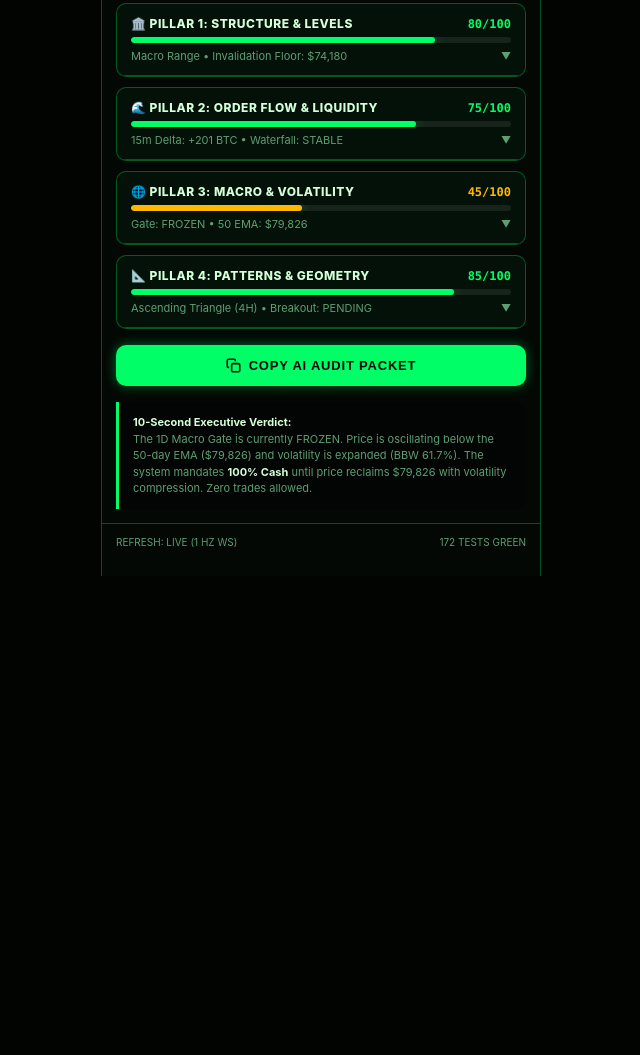
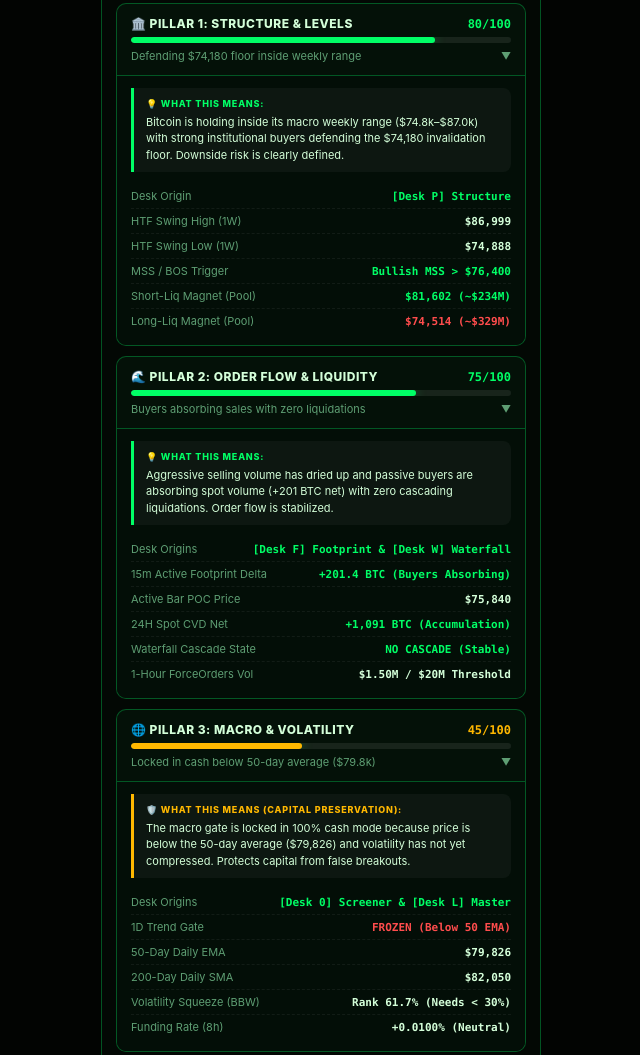
Before and after one commit to aikeluargalee-tech/btc-swing-engine, a plain HTML site: page ui/mobile_cockpit/index.html in a window 1280 px wide. Shown: the part 738-1793 px from the top of the page, without its empty margins (319-959 px from the left). Before the commit the page ends 1314 px from the top, so only its background shows below. Drawn offline with Linux system fonts and the light colour scheme.

Commit message:
feat(mobile): add plain-English institutional summaries and quick previews to all 4 confluence pillars

```diff
--- a/ui/mobile_cockpit/index.html
+++ b/ui/mobile_cockpit/index.html
@@ -573,6 +573,28 @@
       color: var(--primary);
     }
 
+    .pillar-plain-english-box {
+      margin-bottom: 12px;
+      padding: 9px 12px;
+      background: rgba(255, 255, 255, 0.04);
+      border-left: 3px solid var(--primary);
+      border-radius: 0 8px 8px 0;
+      font-size: 11px;
+      line-height: 1.5;
+      color: var(--text-main);
+      display: flex;
+      flex-direction: column;
+      gap: 3px;
+    }
+
+    .plain-english-tag {
+      font-size: 9px;
+      font-weight: 800;
+      letter-spacing: 0.8px;
+      color: var(--primary);
+      text-transform: uppercase;
+    }
+
     .pillar-details-drawer {
       max-height: 0;
       overflow: hidden;
@@ -582,7 +604,29 @@
       padding: 0 14px;
     }
 
-    .pillar-accordion.open .pillar-details-drawer {
+    .pillar-accordion.open .pillar-plain-english-box {
+      margin-bottom: 12px;
+      padding: 9px 12px;
+      background: rgba(255, 255, 255, 0.04);
+      border-left: 3px solid var(--primary);
+      border-radius: 0 8px 8px 0;
+      font-size: 11px;
+      line-height: 1.5;
+      color: var(--text-main);
+      display: flex;
+      flex-direction: column;
+      gap: 3px;
+    }
+
+    .plain-english-tag {
+      font-size: 9px;
+      font-weight: 800;
+      letter-spacing: 0.8px;
+      color: var(--primary);
+      text-transform: uppercase;
+    }
+
+    .pillar-details-drawer {
       max-height: 400px;
       padding: 12px 14px;
     }
@@ -857,11 +901,15 @@
           <div class="progress-bar-fill" id="p1-bar" style="width: 80%;"></div>
         </div>
         <div class="pillar-preview-subtext">
-          <span id="p1-preview">Macro Range • Invalidation Floor: $74,180</span>
+          <span id="p1-preview">Defending $74,180 floor inside weekly range</span>
           <span class="chevron">▼</span>
         </div>
       </div>
       <div class="pillar-details-drawer">
+        <div class="pillar-plain-english-box">
+          <span class="plain-english-tag">💡 WHAT THIS MEANS:</span>
+          <span>Bitcoin is holding inside its macro weekly range ($74.8k–$87.0k) with strong institutional buyers defending the $74,180 invalidation floor. Downside risk is clearly defined.</span>
+        </div>
         <div class="detail-item-row">
           <span class="detail-k">Desk Origin</span>
           <span class="detail-v hi">[Desk P] Structure</span>
@@ -902,11 +950,15 @@
           <div class="progress-bar-fill" id="p2-bar" style="width: 75%;"></div>
         </div>
         <div class="pillar-preview-subtext">
-          <span id="p2-preview">15m Delta: +201 BTC • Waterfall: STABLE</span>
+          <span id="p2-preview">Buyers absorbing sales with zero liquidations</span>
           <span class="chevron">▼</span>
         </div>
       </div>
       <div class="pillar-details-drawer">
+        <div class="pillar-plain-english-box">
+          <span class="plain-english-tag">💡 WHAT THIS MEANS:</span>
+          <span>Aggressive selling volume has dried up and passive buyers are absorbing spot volume (+201 BTC net) with zero cascading liquidations. Order flow is stabilized.</span>
+        </div>
         <div class="detail-item-row">
           <span class="detail-k">Desk Origins</span>
           <span class="detail-v hi">[Desk F] Footprint & [Desk W] Waterfall</span>
@@ -947,11 +999,15 @@
           <div class="progress-bar-fill" id="p3-bar" style="width: 45%; background: var(--warning);"></div>
         </div>
         <div class="pillar-preview-subtext">
-          <span id="p3-preview">Gate: FROZEN • 50 EMA: $79,826</span>
+          <span id="p3-preview">Locked in cash below 50-day average ($79.8k)</span>
           <span class="chevron">▼</span>
         </div>
       </div>
       <div class="pillar-details-drawer">
+        <div class="pillar-plain-english-box" style="border-left-color: var(--warning);">
+          <span class="plain-english-tag" style="color: var(--warning);">🛡️ WHAT THIS MEANS (CAPITAL PRESERVATION):</span>
+          <span>The macro gate is locked in 100% cash mode because price is below the 50-day average ($79,826) and volatility has not yet compressed. Protects capital from false breakouts.</span>
+        </div>
         <div class="detail-item-row">
           <span class="detail-k">Desk Origins</span>
           <span class="detail-v hi">[Desk 0] Screener & [Desk L] Master</span>
@@ -992,11 +1048,15 @@
           <div class="progress-bar-fill" id="p4-bar" style="width: 85%;"></div>
         </div>
         <div class="pillar-preview-subtext">
-          <span id="p4-preview">Ascending Triangle (4H) • Breakout: PENDING</span>
+          <span id="p4-preview">4H triangle coiling below $76,200 breakout</span>
           <span class="chevron">▼</span>
         </div>
       </div>
       <div class="pillar-details-drawer">
+        <div class="pillar-plain-english-box">
+          <span class="plain-english-tag">💡 WHAT THIS MEANS:</span>
+          <span>A 4-hour ascending triangle is coiling with higher lows, waiting for a confirmed volume breakout above the $76,200 resistance neckline before opening a swing.</span>
+        </div>
         <div class="detail-item-row">
           <span class="detail-k">Desk Origins</span>
           <span class="detail-v hi">[Desk B] Patterns & [Desk 7] Gartley</span>
```
Also changed, not shown: ui/mobile_pwa/index.html (+65 -5 lines).
